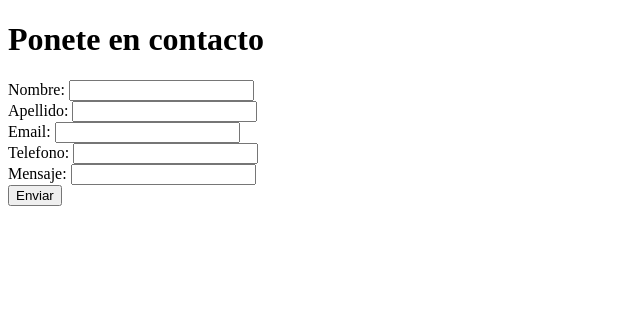
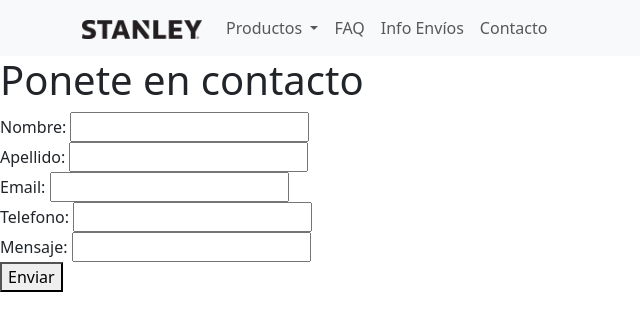
Before and after one commit to Mpotes99/Primer-Parcial---DWN3AV---PROGRAMACI-N-II--, a PHP site: page /contacto.php in a window 1280 px wide. Shown: the top 331 px of the page, without its empty margins (0-640 px from the left). Run offline with PHP 8.4, Linux system fonts and the light colour scheme.

Commit message:
Agregados en contacto

```diff
--- a/contacto.php
+++ b/contacto.php
@@ -5,7 +5,48 @@
     <meta name="viewport" content="width=device-width, initial-scale=1.0">
     <meta http-equiv="X-UA-Compatible" content="ie=edge">
     <title>Contacto</title>
+    <link href="https://cdn.jsdelivr.net/npm/bootstrap@5.3.2/dist/css/bootstrap.min.css" rel="stylesheet" integrity="sha384-T3c6CoIi6uLrA9TneNEoa7RxnatzjcDSCmG1MXxSR1GAsXEV/Dwwykc2MPK8M2HN" crossorigin="anonymous">
+    <script src="https://code.jquery.com/jquery-3.6.0.min.js"></script>
+<script src="https://cdn.jsdelivr.net/npm/bootstrap@5.0.0/dist/js/bootstrap.bundle.min.js"></script>
+
+    <link rel="stylesheet" href="style.css">
+    <script src="/script.js"></script>
 </head>
+
+<nav class="navbar navbar-expand-lg navbar-light bg-light">
+  <div class="container">
+    <a class="navbar-brand" href="#"><img src="./img/stanley-logo.png" alt="logo" class="logo"></a>
+    <button class="navbar-toggler" type="button" data-bs-toggle="collapse" data-bs-target="#navbarNav" aria-controls="navbarNav" aria-expanded="false" aria-label="Toggle navigation">
+      <span class="navbar-toggler-icon"></span>
+    </button>
+    <div class="collapse navbar-collapse" id="navbarNav">
+      <ul class="navbar-nav">
+        <li class="nav-item dropdown">
+          <a class="nav-link dropdown-toggle" href="#" id="navbarDropdown" role="button" data-bs-toggle="dropdown" aria-haspopup="true" aria-expanded="false">
+            Productos
+          </a>
+          <div class="dropdown-menu" aria-labelledby="navbarDropdown">
+            <a class="dropdown-item" href="#">Termos</a>
+            <a class="dropdown-item" href="#">Mates</a>
+            <a class="dropdown-item" href="#">Vasos</a>
+            <a class="dropdown-item" href="#">Mugs</a>
+            <div class="dropdown-divider"></div>
+            <a class="dropdown-item" href="#">Ver todos los productos</a>
+          </div>
+        </li>
+        <li class="nav-item">
+          <a class="nav-link" href="#">FAQ</a>
+        </li>
+        <li class="nav-item">
+          <a class="nav-link" href="#">Info Envíos</a>
+        </li>
+        <li class="nav-item">
+          <a class="nav-link" href="contacto.php">Contacto</a>
+        </li>
+      </ul>
+    </div>
+  </div>
+</nav>
 <body>
     <h1>Ponete en contacto</h1>
 
```
